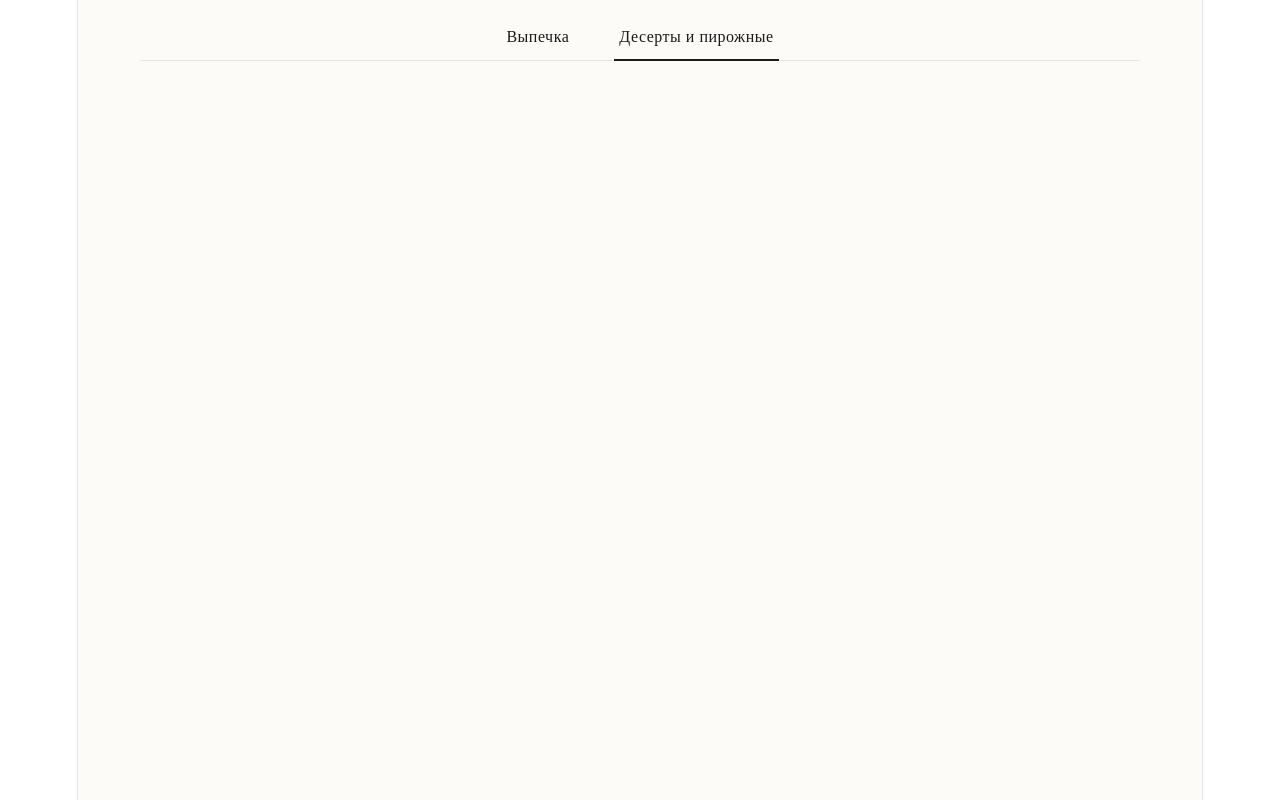
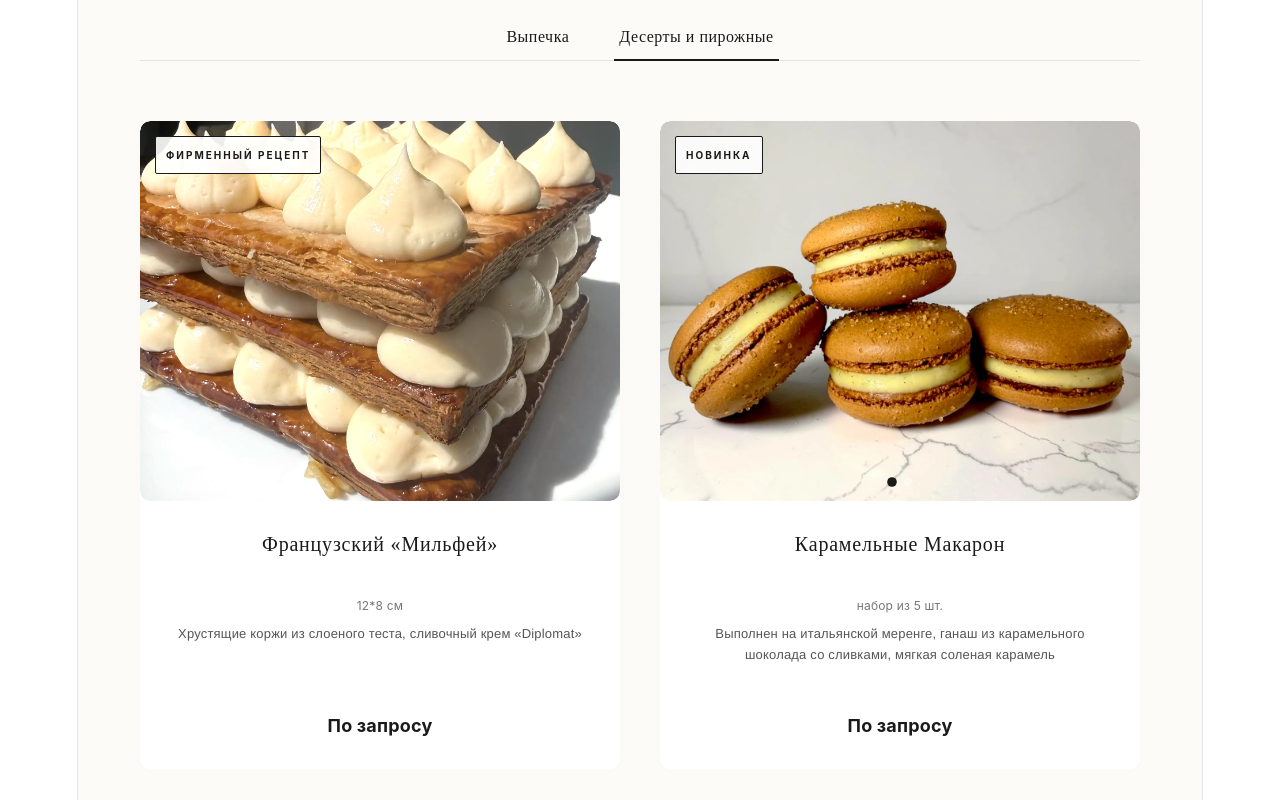
Before and after one commit to nastyadin1234-hub/menu-portfolio, a Vue app: page / in a window 1280 px wide. Shown: the part 640-1440 px from the top of the page. Built offline with nearby package versions, Linux system fonts and the light colour scheme.

Commit message:
Update New.vue

```diff
--- a/src/components/New.vue
+++ b/src/components/New.vue
@@ -825,12 +825,9 @@ const maxUrl = ref('https://max.ru/u/f9LHodD0cOL4iVq41cK4V4jnAVusNP_iDcj2fr8XLme
   color: #1a1a1a !important;
   text-align: center !important;
   margin-top: auto !important; /* Выталкивает цену строго на нижнюю границу */
-}
-/* Контейнер слайдера */
-/* КАРТОЧКА С НАСТРОЙКОЙ СКРУГЛЕНИЯ 10PX */
+}/* 1. НАСТРОЙКА КАРТОЧКИ (Скругление 10px со всех сторон + появление) */
 .product-card {
   background-color: #ffffff;
-  /* Твои идеальные 10 пикселей со всех сторон */
   border-radius: 10px !important;
   display: flex !important;
   flex-direction: column !important;
@@ -839,46 +836,48 @@ const maxUrl = ref('https://max.ru/u/f9LHodD0cOL4iVq41cK4V4jnAVusNP_iDcj2fr8XLme
   overflow: hidden !important;
   box-shadow: 0 4px 20px rgba(0, 0, 0, 0.01);
 
-  /* Объединяем анимацию наведения и анимацию появления */
-  transition: transform 0.6s cubic-bezier(0.16, 1, 0.3, 1),
-              box-shadow 0.6s ease,
-              opacity 0.8s ease-out,
-              letter-spacing 0.8s ease-out !important;
+  /* Чистая CSS-анимация: карточки сами плавно выплывут */
+  animation: fadeInCard 0.8s cubic-bezier(0.16, 1, 0.3, 1) forwards;
 
-  /* Стартовое состояние для анимации скролла: карточка прозрачная и чуть смещена вниз */
-  opacity: 0;
-  transform: translateY(40px);
+  /* Плавность для ховера */
+  transition: transform 0.5s cubic-bezier(0.16, 1, 0.3, 1), box-shadow 0.5s ease !important;
 }
 
+/* Ховер-эффект */
 .product-card:hover {
-  /* Эффект парения при наведении (трансформ перепишется со скролла) */
   transform: translateY(-6px) !important;
   box-shadow: 0 20px 40px rgba(26, 26, 26, 0.04);
 }
 
+/* 2. НАСТРОЙКА КОНТЕЙНЕРА ФОТО (Скругление 10px со всех сторон) */
 .product-card .slider-area {
   width: 100% !important;
   height: 380px !important;
   overflow: hidden !important;
   position: relative !important;
   background-color: transparent !important;
-  /* Контейнер тоже скругляем на 10px */
-  border-radius: 10px 10px 10px 10px !important;
+  border-radius: 10px !important; /* Круглые углы со всех сторон */
 }
 
+/* 3. НАСТРОЙКА КАРТИНКИ (Скругление 10px со всех сторон) */
 .product-card .card-img {
   width: 100% !important;
   height: 100% !important;
   object-fit: cover !important;
   display: block !important;
-  /* Картинку скругляем сверху */
-  border-radius: 10px 10px 10px 10px !important;
+  border-radius: 10px !important; /* Круглые углы со всех сторон */
 }
 
-/* КЛАСС ДЛЯ МАГИИ СКРОЛЛА (Сработает, когда карточка появится на экране) */
-.product-card.visible {
-  opacity: 1 !important;
-  transform: translateY(0) !important;
+/* 4. САМА АНИМАЦИЯ ПОЯВЛЕНИЯ */
+@keyframes fadeInCard {
+  from {
+    opacity: 0;
+    transform: translateY(30px);
+  }
+  to {
+    opacity: 1;
+    transform: translateY(0);
+  }
 }
 
 
```
